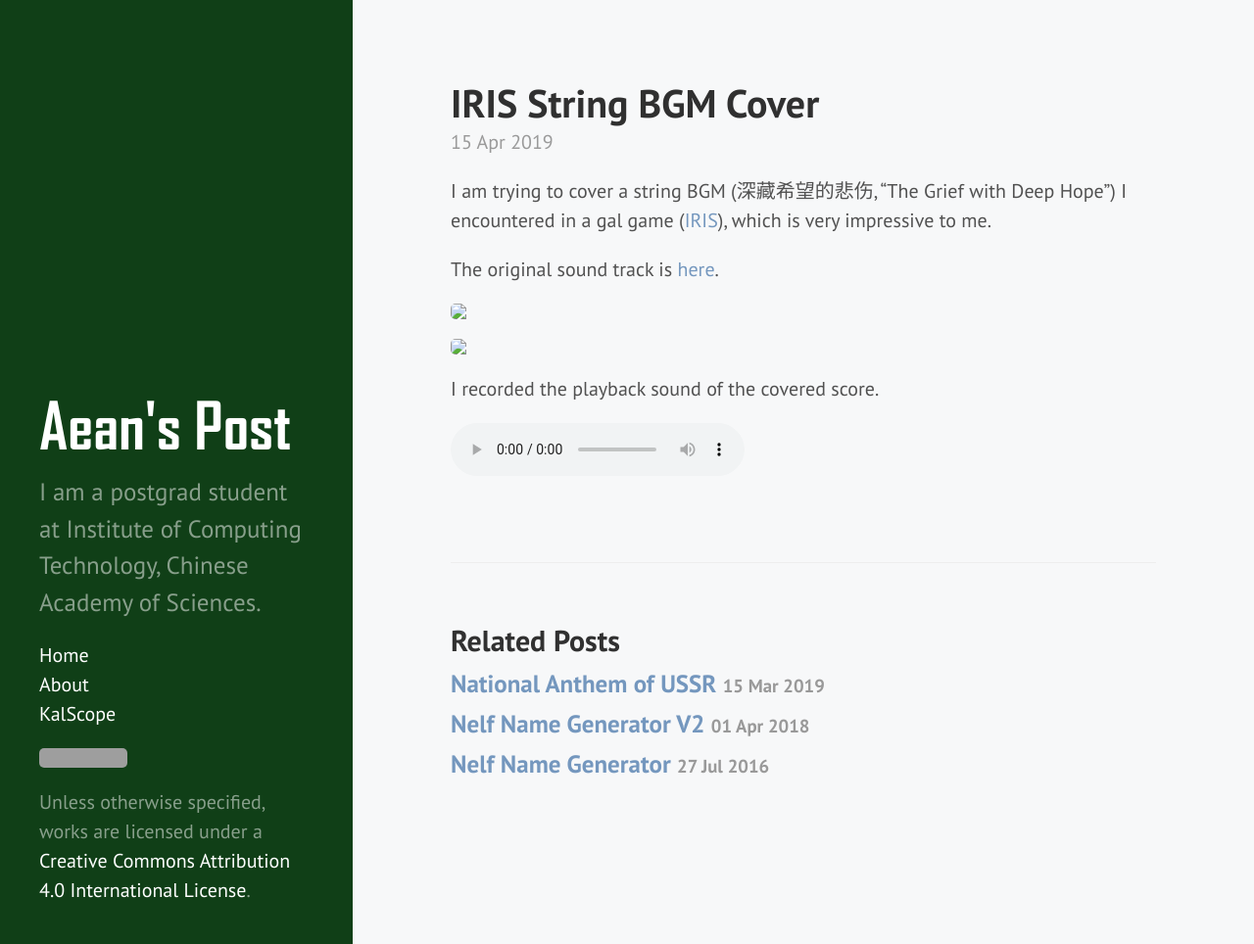
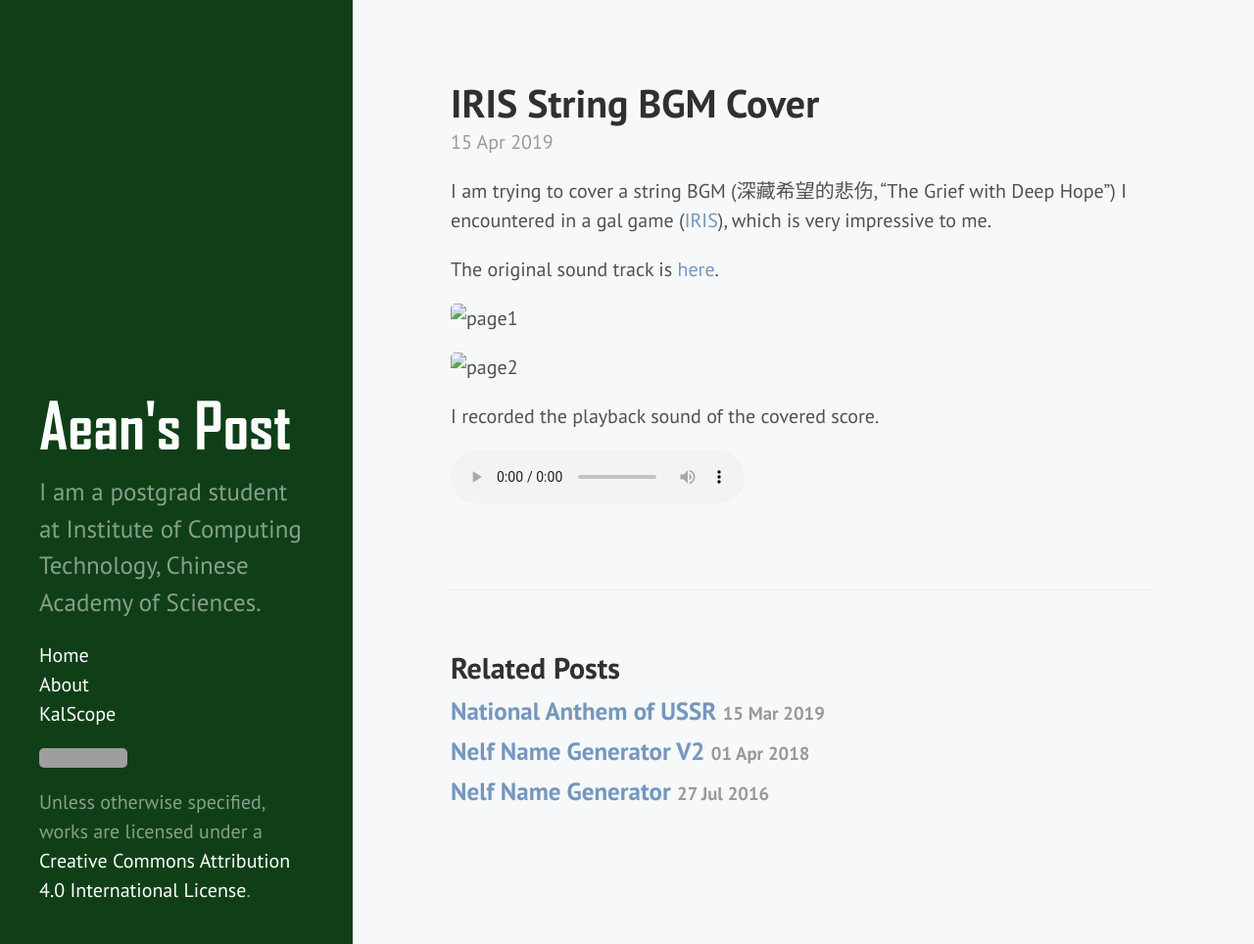
Before and after one commit to AeanSR/AeanSR.github.io, a Jekyll site: the page built from _posts/2019-04-15-iris-string-bgm-cover.md, in a window 1280 px wide and 964 px high. Shown: the whole window at 98% size. Built offline with Jekyll 4.4.1, drawn with Linux system fonts in a browser that asks for light colours; grey boxes are pictures that could not be loaded.

Commit message:
Update 2019-04-15-iris-string-bgm-cover.md

```diff
--- a/_posts/2019-04-15-iris-string-bgm-cover.md
+++ b/_posts/2019-04-15-iris-string-bgm-cover.md
@@ -7,7 +7,14 @@
 
 The original sound track is [here](http://music.163.com/dj?id=2056267351&userid=120051629).
 
-<img src="ext/Iris-mp5-1.png" width="48%"><img src="ext/Iris-mp5-2.png" width="48%">
+<div class="row">
+  <div class="column">
+    <img src="ext/Iris-mp5-1.png" alt="page1" style="width:100%">
+  </div>
+  <div class="column">
+    <img src="ext/Iris-mp5-2.png" alt="page2" style="width:100%">
+  </div>
+</div>
 
 I recorded the playback sound of the covered score.
 
```
